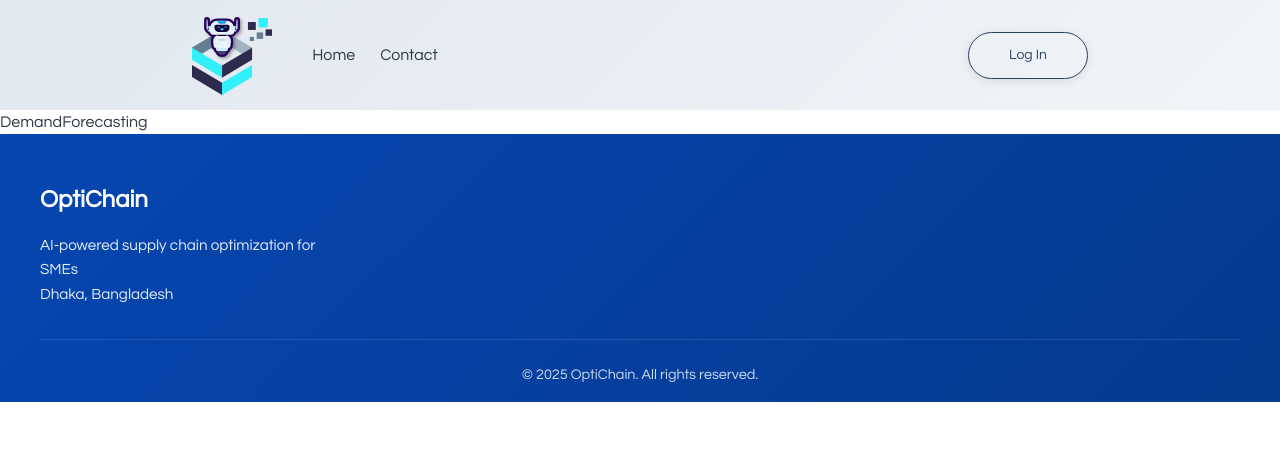
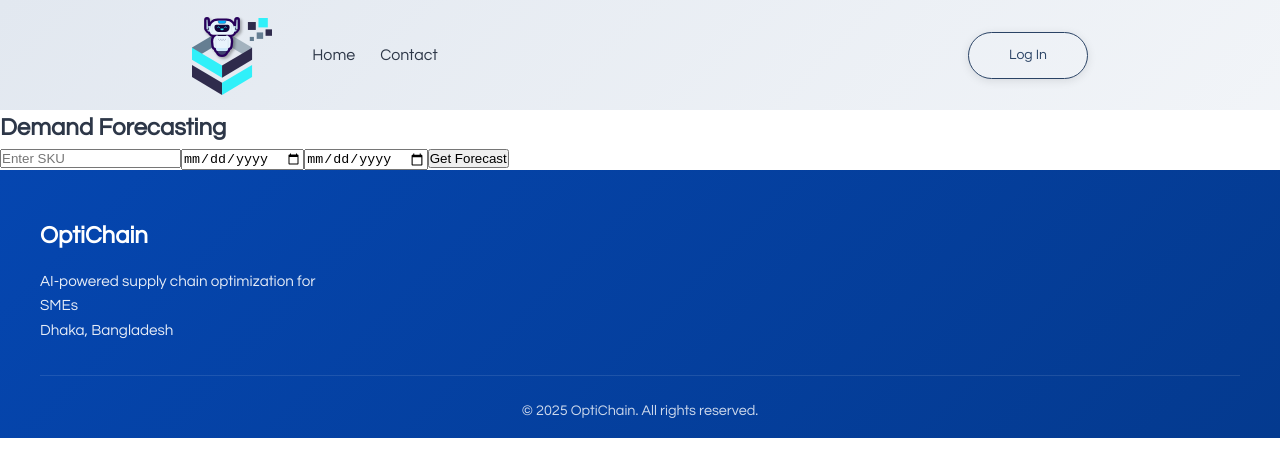
Before and after one commit to TahmidRaven/OptiChain_AI, a React (Vite) app in the folder frontend/: page /demand-forecasting in a window 1280 px wide. Shown: the top 476 px of the page. Built offline with nearby package versions, Linux system fonts and the light colour scheme.

Commit message:
Minor changes

```diff
--- a/frontend/src/App.jsx
+++ b/frontend/src/App.jsx
@@ -4,7 +4,7 @@ import Contact from './Components/Contact/Contact.jsx'
 import Login from './Components/Login/Login.jsx'
 import Profile from './Components/Profile/Profile.jsx'
 import Registration from './Components/Registration/Registration.jsx'
-import DemandForecasting from './Components/DemandForecasting/DemandForecasting.jsx'
+import Forecast from './Components/DemandForecasting/Forecast.jsx'
 import Layout from './Components/Layout/Layout.jsx'
 import InventoryOptimization from './Components/InventoryOptimize/InventoryOptimize.jsx'
 import SupplierAnalytics from './Components/SupplierAnalytics/SupplierAnalytics.jsx'
@@ -21,7 +21,7 @@ const App = () => {
         <Route path="login" element={<Login />} />
         <Route path="profile" element={localStorage.getItem('user') ? <Profile /> : <Navigate to="/login" />} />
         <Route path="registration" element={<Registration />} />
-        <Route path="demand-forecasting" element={<DemandForecasting />} />
+        <Route path="demand-forecasting" element={<Forecast />} />
         <Route path="inventory-optimization" element={<InventoryOptimization />} />
         <Route path="supplier-analytics" element={<SupplierAnalytics />} />
         <Route path="route-optimization" element={<RouteOptimization />} />
--- a/frontend/src/Components/DemandForecasting/DemandForecasting.jsx
+++ /dev/null
@@ -1,9 +0,0 @@
-import React from 'react'
-
-const DemandForecasting = () => {
-  return (
-    <div>DemandForecasting</div>
-  )
-}
-
-export default DemandForecasting
--- /dev/null
+++ b/frontend/src/Components/DemandForecasting/Forecast.jsx
@@ -0,0 +1,87 @@
+import React, { useState } from 'react';
+import axios from 'axios';
+import { Line } from 'react-chartjs-2';
+
+const Forecast = () => {
+  const [sku, setSku] = useState("");
+  const [startDate, setStartDate] = useState("");
+  const [endDate, setEndDate] = useState("");
+  const [forecastData, setForecastData] = useState(null);
+  const [feedbackReportLink, setFeedbackReportLink] = useState("");
+
+  const handleSubmit = async () => {
+    try {
+      const response = await axios.post('http://localhost:8000/forecast/', {
+        sku,
+        start_date: startDate,
+        end_date: endDate
+      });
+      setForecastData(response.data.forecast);
+
+      const reportResponse = await axios.post('http://localhost:8000/generate_feedback_report/', {
+        sku,
+        start_date: startDate,
+        end_date: endDate
+      });
+      setFeedbackReportLink(reportResponse.data.report_path);
+    } catch (error) {
+      console.error('Error fetching forecast:', error);
+    }
+  };
+
+  const data = {
+    labels: forecastData ? forecastData.map(item => item.ds) : [],
+    datasets: [
+      {
+        label: 'Forecasted Sales',
+        data: forecastData ? forecastData.map(item => item.yhat) : [],
+        borderColor: 'rgba(75,192,192,1)',
+        fill: false,
+        tension: 0.1,
+        pointRadius: 5,
+        pointHoverRadius: 8
+      }
+    ]
+  };
+
+  return (
+    <div>
+      <h2>Demand Forecasting</h2>
+      <div>
+        <input
+          type="text"
+          placeholder="Enter SKU"
+          value={sku}
+          onChange={(e) => setSku(e.target.value)}
+        />
+        <input
+          type="date"
+          value={startDate}
+          onChange={(e) => setStartDate(e.target.value)}
+        />
+        <input
+          type="date"
+          value={endDate}
+          onChange={(e) => setEndDate(e.target.value)}
+        />
+        <button onClick={handleSubmit}>Get Forecast</button>
+      </div>
+
+      {forecastData && (
+        <div>
+          <h3>Forecasted Demand</h3>
+          <Line data={data} />
+        </div>
+      )}
+
+      {feedbackReportLink && (
+        <div>
+          <h3>Download Feedback Report</h3>
+          <a href={feedbackReportLink} download>Download Report</a>
+        </div>
+      )}
+    </div>
+  );
+};
+
+export default Forecast;
```
Also changed, not shown: frontend/src/Components/DemandForecasting/DemandForecasting.css (deleted), frontend/src/Components/DemandForecasting/Forecast.css (added).
